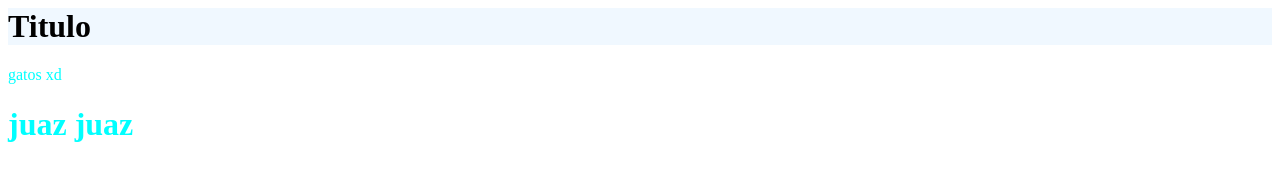
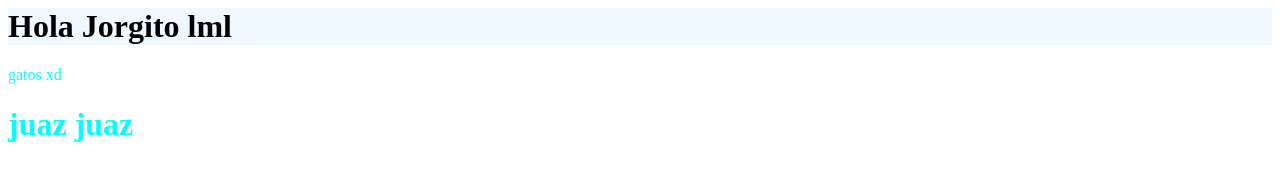
Before and after one commit to JorgeMateos13/Gitmerged, a plain HTML site: page index.html in a window 1280 px wide. Drawn offline with Linux system fonts and the light colour scheme.

Commit message:
El jorgito

```diff
--- a/index.html
+++ b/index.html
@@ -1,5 +1,5 @@
 
 <link rel="stylesheet" href="style.css">
-<h1 class="Titulo">Titulo</h1>
+<h1 class="Titulo">Hola Jorgito lml</h1>
 <p class="text">gatos xd</p>
 <h1 class="cuadro"> juaz juaz</h1>
```
